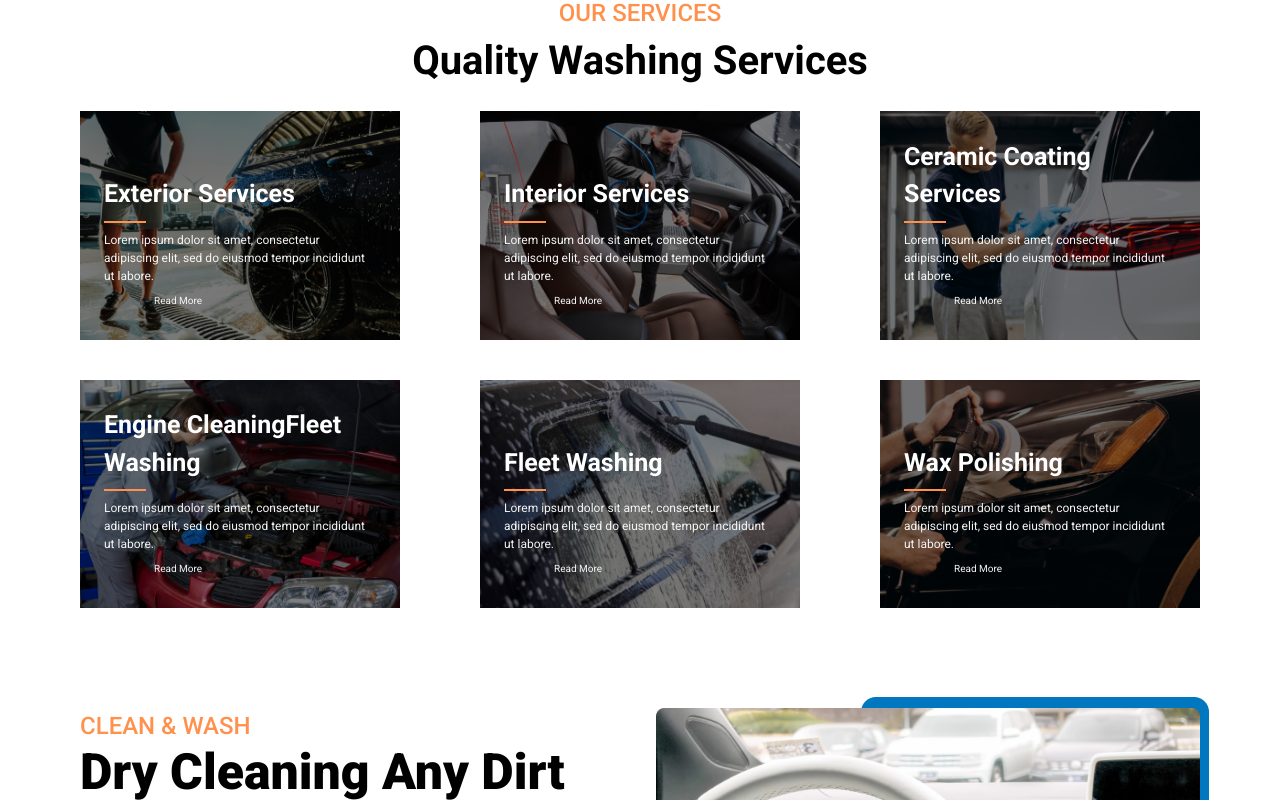
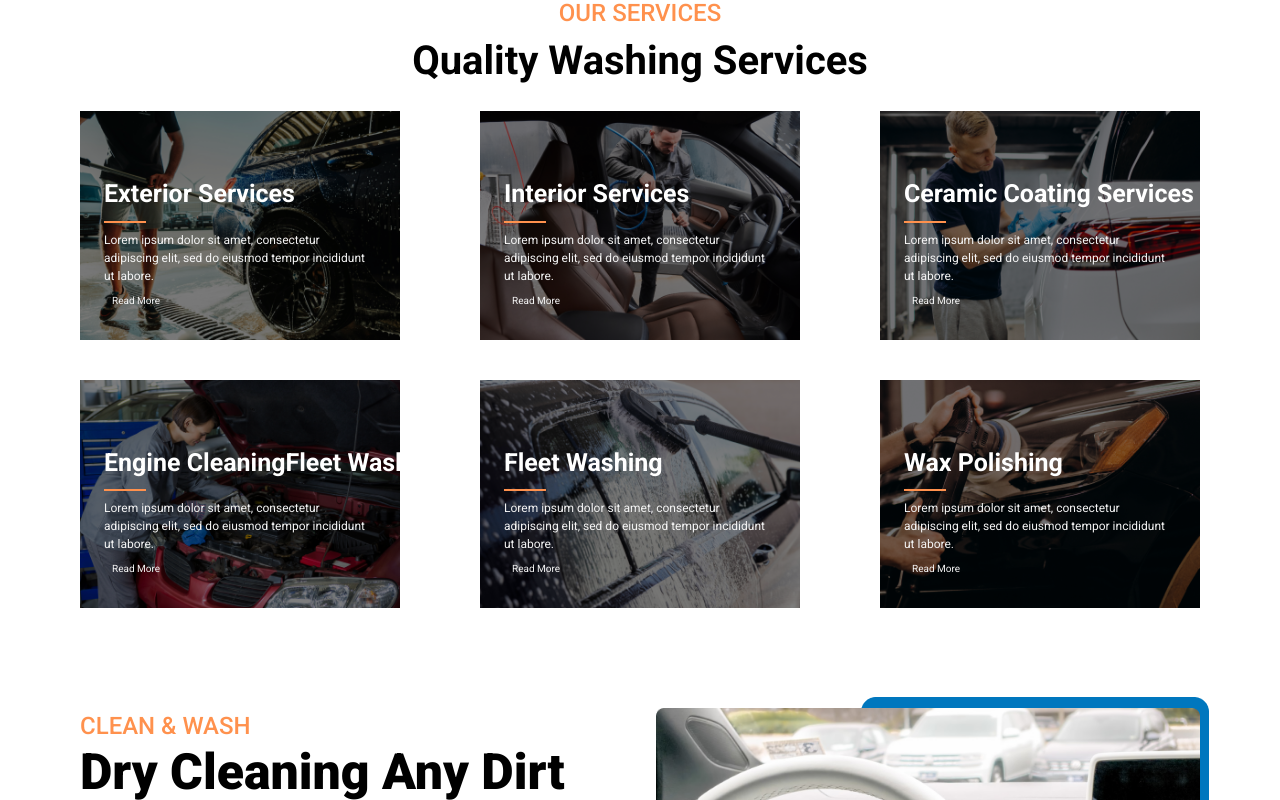
Before and after one commit to mndev2019/rinseit, a React (Vite) app: page / in a window 1280 px wide. Shown: the part 1160-1960 px from the top of the page. Built offline with nearby package versions, Linux system fonts and the light colour scheme; a web font is replaced by a local one.

Commit message:
one change

```diff
--- a/src/Pages/Home/ServiceBox.jsx
+++ b/src/Pages/Home/ServiceBox.jsx
@@ -50,15 +50,16 @@ const ServiceBox = () => {
 
                                 {/* Text with border */}
                                 <div className="absolute inset-0 flex flex-col justify-end z-10 p-6">
-                                    <h1 className="text-white text-[25px] font-[700]">
+                                    <h1 className="text-white text-[25px] font-[700] w-max">
                                         {itm.text}
+                                    <span className="block w-[42px] border-b-2 border-secondary  mt-2 transition-all duration-300 ease-in-out group-hover:w-full"></span>
+
                                     </h1>
-                                    <span className=" w-[42px] border-b-2 border-secondary inline-block mt-2 transition-all duration-300 ease-in-out group-hover:w-full"></span>
                                     <p className='text-[12px] font-[400] text-[#F4F4F4] py-2'>
                                         Lorem ipsum dolor sit amet, consectetur adipiscing elit, sed do eiusmod tempor incididunt ut labore.
                                     </p>
                                     <a href='' className='flex items-center text-[10px] font-[400] text-[#F4F4F4] pb-2 group relative'>
-                                        <span className="w-[42px] border-b-2 border-secondary inline-block mr-2 transition-all duration-300 opacity-0 group-hover:opacity-100 group-hover:w-[20%]"></span>
+                                        <span className=" border-b-2 border-secondary inline-block mr-2 transition-all duration-300 opacity-0 group-hover:opacity-100 group-hover:w-[20%]"></span>
                                         Read More
                                     </a>
                                 </div>
```
